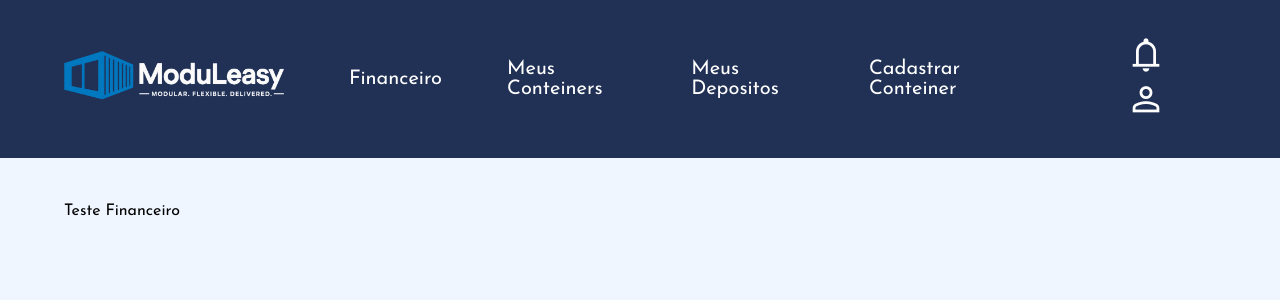
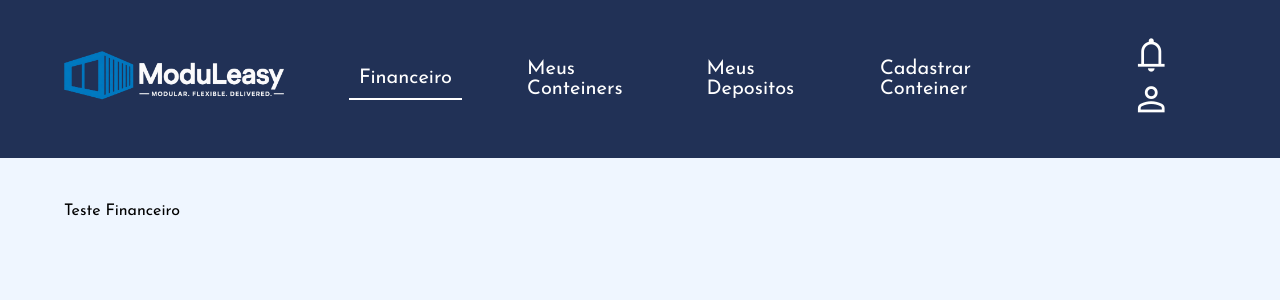
Before and after one commit to DiegoBarriento/ModuLeasy--Abandonado2, a React (Vite) app: page / in a window 1280 px wide. Shown: the top 300 px of the page. Built offline with nearby package versions, Linux system fonts and the light colour scheme.

Commit message:
nav feita

```diff
--- a/public/CSS/estilo_geral.css
+++ b/public/CSS/estilo_geral.css
@@ -60,6 +60,11 @@ NavLink {
 }
 
 .pagina_ativa {
+    padding: 10px;
+    border-bottom: solid 2px;
+}
+
+nav a.active {
     padding: 10px;
     border-bottom: solid 2px;
 }
--- a/src/components/BaseHeader/index.jsx
+++ b/src/components/BaseHeader/index.jsx
@@ -9,8 +9,8 @@ export default function BaseHeader(){
             <header>
                 <nav>
                     <img src="images/logo.png"/>
-                    {tipoUsuario === "Locador" ? <NavLink to="/" end>Financeiro</NavLink> : <NavLink>Catálogo</NavLink> }
-                    {tipoUsuario === "Locador" ? <NavLink to="/meus_conteiners">Meus Conteiners</NavLink> : <NavLink>Minhas locações</NavLink> }
+                    {tipoUsuario === "Locador" ? <NavLink to="/" end>Financeiro</NavLink> : <NavLink to="/">Catálogo</NavLink> }
+                    {tipoUsuario === "Locador" ? <NavLink to="/meus_conteiners">Meus Conteiners</NavLink> : <NavLink to="/minhas_locacoes">Minhas locações</NavLink> }
                     {tipoUsuario === "Locador" ? <NavLink to="/meus_depositos">Meus Depositos</NavLink> : null }
                     {tipoUsuario === "Locador" ? <NavLink to="/cadastrar_conteiner">Cadastrar Conteiner</NavLink> : null }
                     {/* <a>Financeiro</a>
```
